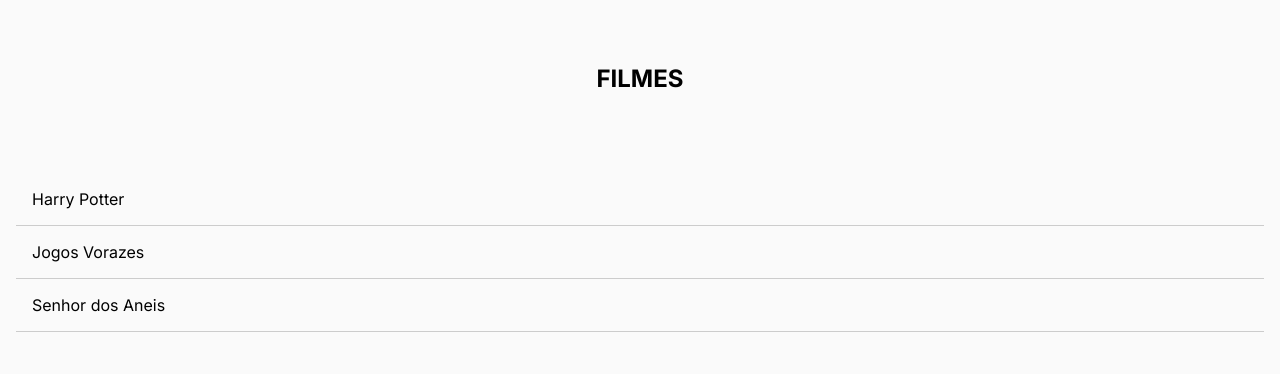
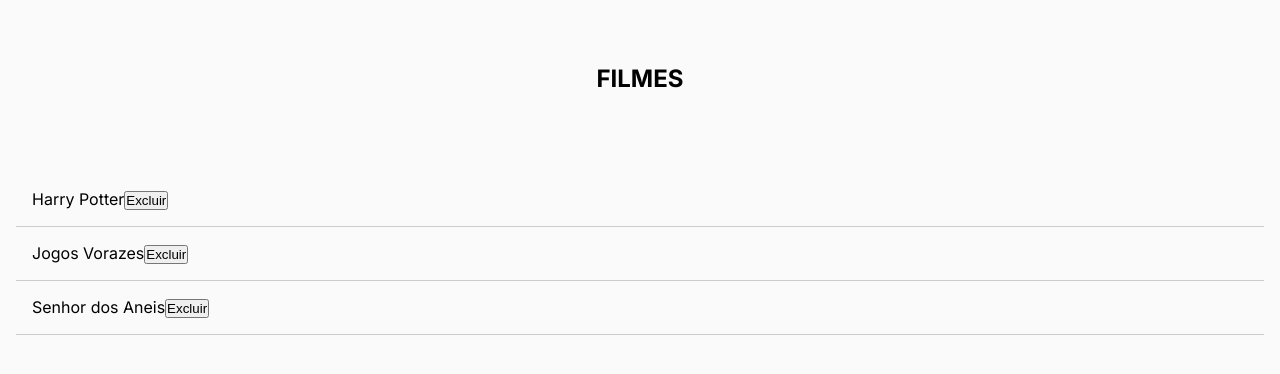
Before and after one commit to WashingtonDDS/lista-de-filmes-com-react, a React (Vite) app: page / in a window 1280 px wide. Shown: the top 374 px of the page. Built offline with nearby package versions, Linux system fonts and the light colour scheme.

Commit message:
Implement movie deletion functionality in Lista component

```diff
--- a/src/components/Lista/index.tsx
+++ b/src/components/Lista/index.tsx
@@ -2,16 +2,22 @@
 import styles from "./lista.module.css";
 
 export const Lista = (): JSX.Element => {
-  const [filmes, setFilmes] = useState<string[]>([
+  const [movies, setMoviess] = useState<string[]>([
     "Harry Potter",
     "Jogos Vorazes",
     "Senhor dos Aneis",
   ]);
+
+  const deletarmovies = (filme: string) => {
+    const newMovies = movies.filter((item) => item !== filme);
+    setMoviess(newMovies);
+  };
   return (
     <ul className={styles["lista-container"]}>
-      {filmes.map((filme) => (
-        <li key={filme} className={styles.lista__item}>
-          {filme}
+      {movies.map((movies) => (
+        <li key={movies} className={styles.lista__item}>
+          {movies}
+          <button onClick={() => deletarmovies(movies)}>Excluir</button>
         </li>
       ))}
     </ul>
```
